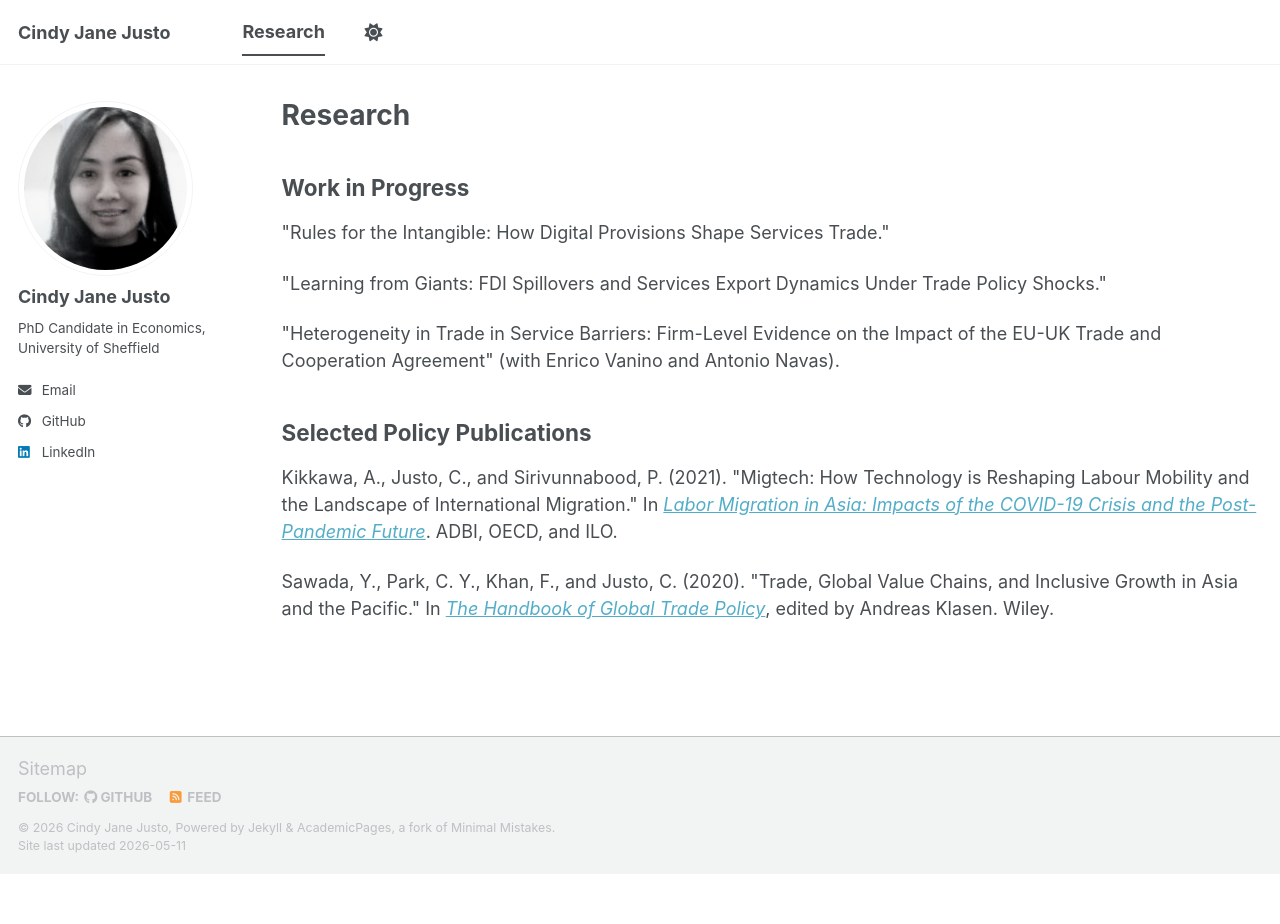
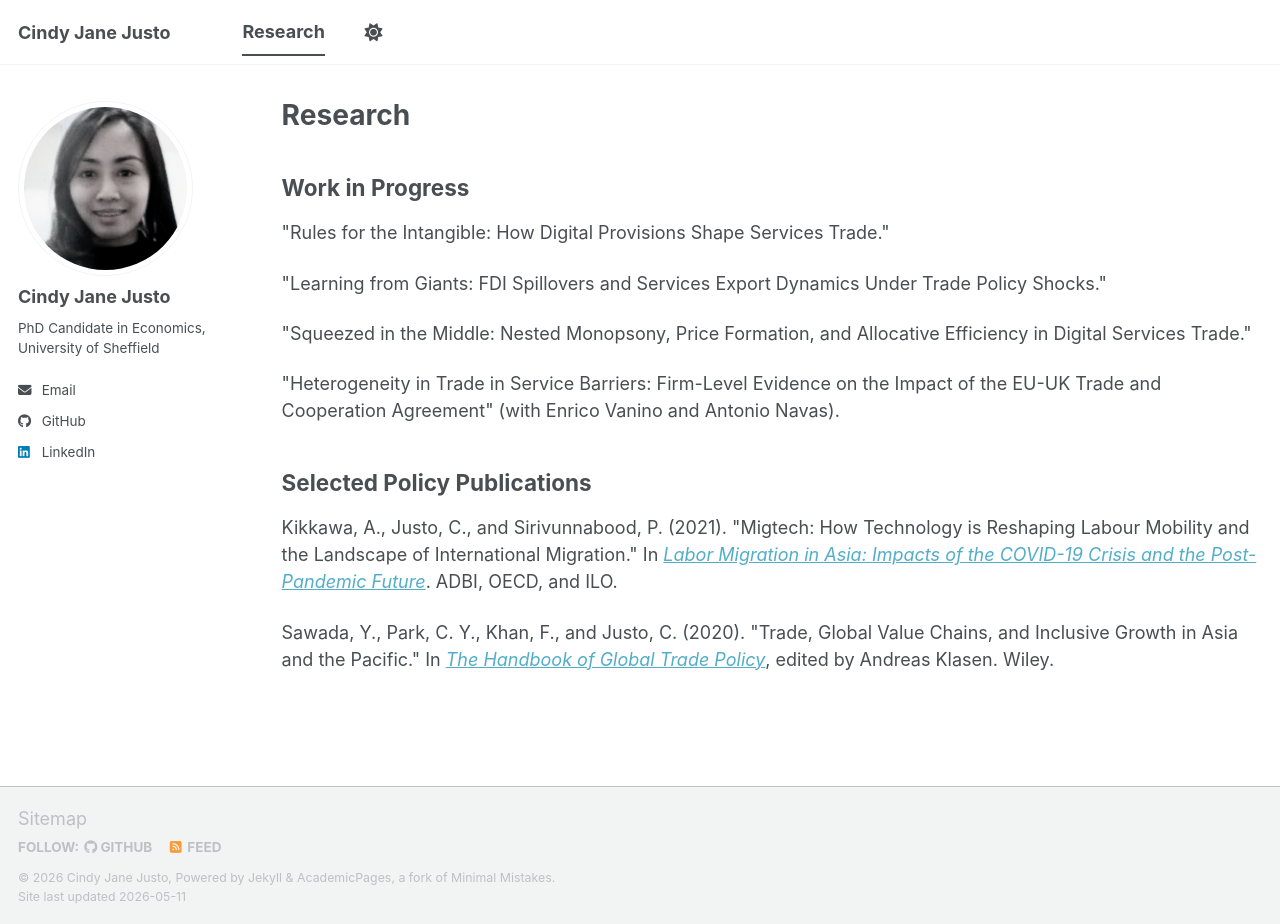
Before and after one commit to cindyjusto/cindyjusto.github.io, a Jekyll site: the page built from _pages/publications.html, in a window 1280 px wide and 924 px high. Built offline with Jekyll 4.4.1, drawn with Linux system fonts in a browser that asks for light colours; a script bundle is joined from its source files by our own code; library files that are not in the unit come from our copies.

Commit message:
Update publications.html

```diff
--- a/_pages/publications.html
+++ b/_pages/publications.html
@@ -11,6 +11,8 @@ author_profile: true
 
 <p>"Learning from Giants: FDI Spillovers and Services Export Dynamics Under Trade Policy Shocks."</p>
 
+<p>"Squeezed in the Middle: Nested Monopsony, Price Formation, and Allocative Efficiency in Digital Services Trade."</p>
+
 <p>"Heterogeneity in Trade in Service Barriers: Firm-Level Evidence on the Impact of the EU-UK Trade and Cooperation Agreement" (with Enrico Vanino and Antonio Navas).</p>
 
 
```
